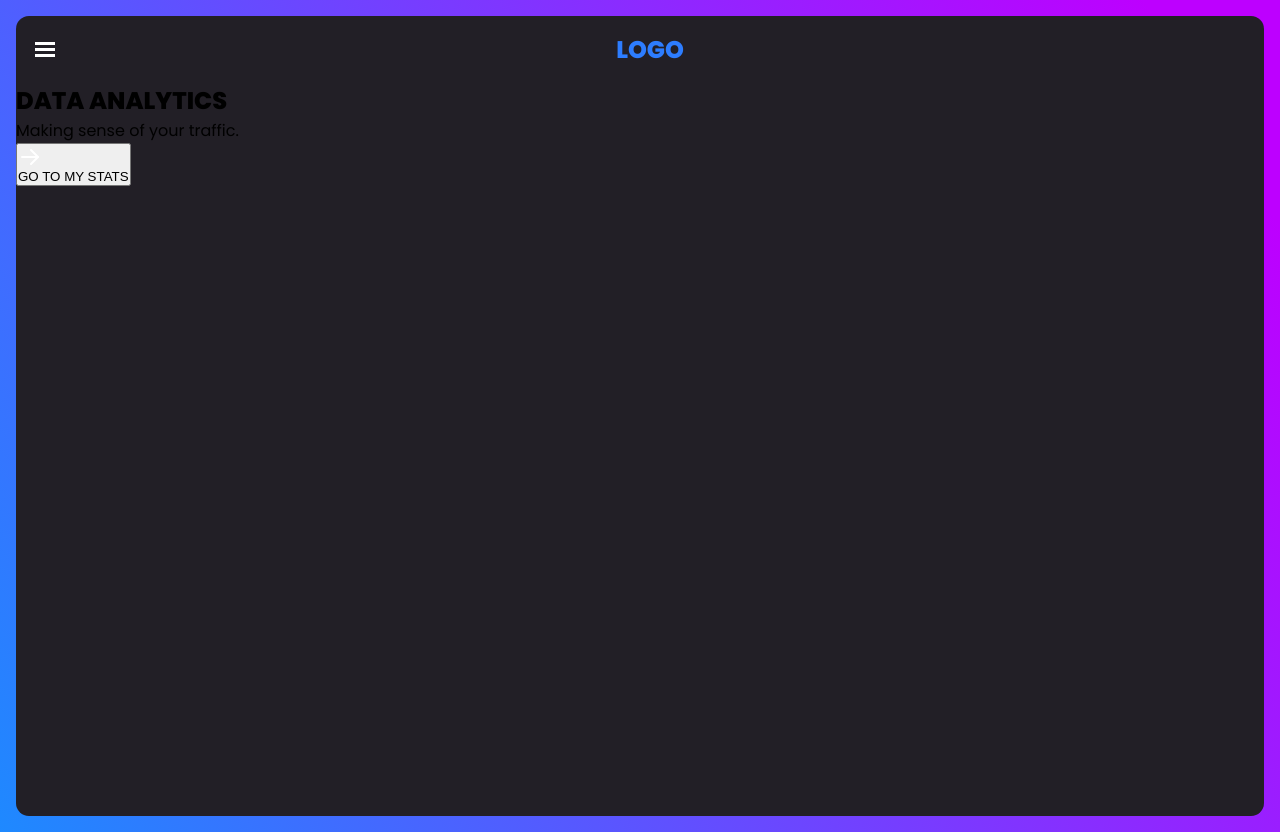
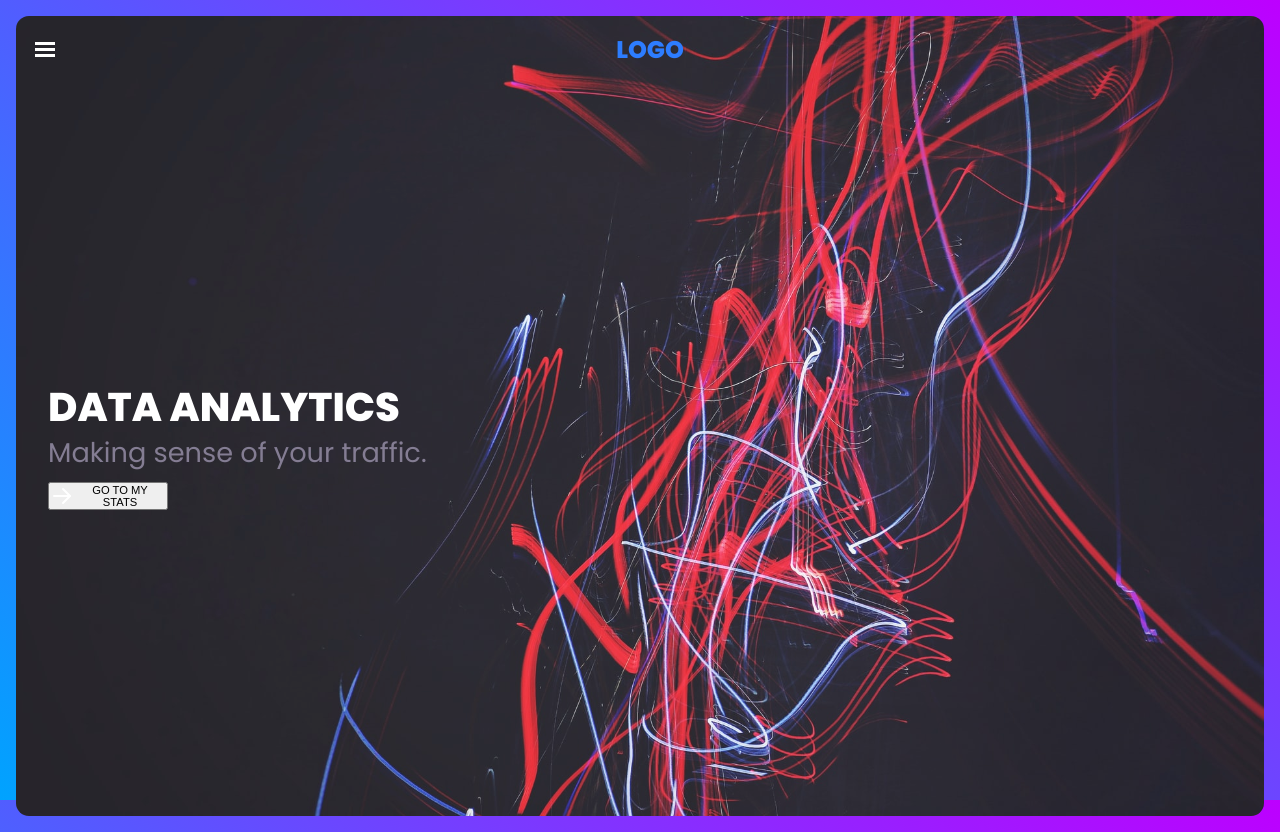
Before and after one commit to jen67/Scrimba-course, a plain HTML site: page Figma-to-code-challenges/data-analytics-dashboard/index.html in a window 1280 px wide. Drawn offline with Linux system fonts and the light colour scheme.

Commit message:
added more codes

```diff
--- a/Figma-to-code-challenges/data-analytics-dashboard/index.css
+++ b/Figma-to-code-challenges/data-analytics-dashboard/index.css
@@ -1,7 +1,11 @@
 @import url("https://fonts.googleapis.com/css2?family=Poppins:wght@400;800&display=swap");
 
 :root {
-  --background: linear-gradient(239deg, #bd00ff 7.63%, #00a3ff 117.53%), #fff;
+  --background: linear-gradient(
+    220deg,
+    rgba(189, 0, 255, 1) 0%,
+    rgba(0, 163, 255, 1) 100%
+  );
   --heading: #fff;
   --text: #847d93;
   --patch-color: #2d7dff;
@@ -32,6 +36,7 @@ body {
   flex-direction: column;
   font-family: "Poppins", sans-serif;
   background: var(--background);
+  background-attachment: fixed;
   min-height: 100vh;
 }
 
@@ -40,10 +45,16 @@ nav {
 }
 
 .content {
+  display: flex;
+  flex-direction: column;
   margin: 1rem;
   height: 100vh;
   border-radius: 0.8125rem;
   background-color: var(--section-color);
+  background-image: url(./images/bg.jpg);
+  background-repeat: no-repeat;
+  background-size: cover;
+  background-blend-mode: screen;
 }
 
 header {
@@ -57,9 +68,41 @@ header {
   text-align: center;
 }
 
-.menu img {
+.menu {
   width: 20px;
 }
 .logo h1 {
   color: var(--patch-color);
 }
+
+.texts {
+  padding: 1rem 2rem;
+  height: 100%;
+  display: flex;
+  flex-direction: column;
+  justify-content: center;
+}
+
+.texts h2 {
+  color: var(--heading);
+  font-size: 2.5rem;
+  padding-bottom: 1rem;
+  line-height: 0.9;
+}
+
+.texts p {
+  font-size: 1.7rem;
+  color: var(--text);
+  line-height: 0.9;
+  padding-bottom: 1rem;
+}
+
+button {
+  width: 120px;
+  display: flex;
+  align-items: center;
+  font-size: 0.7rem;
+}
+
+button img {
+}
--- a/Figma-to-code-challenges/data-analytics-dashboard/index.html
+++ b/Figma-to-code-challenges/data-analytics-dashboard/index.html
@@ -35,13 +35,15 @@
                         <h1>LOGO</h1>
                     </div>
                 </header>
-                <h2>DATA ANALYTICS</h2>
-                <p>Making sense of your traffic.</p>
 
-                <button>
-                    <img src="./images/arrow.svg" alt="arrow">
-                    <p>GO TO MY STATS</p>
-                </button>
+                <div class="texts">
+                    <h2>DATA ANALYTICS</h2>
+                    <p>Making sense of your traffic.</p>
+                    <button>
+                        <img src="./images/arrow.svg" alt="arrow">
+                        GO TO MY STATS
+                    </button>
+                </div>
             </div>
         </section>
     </main>
```
